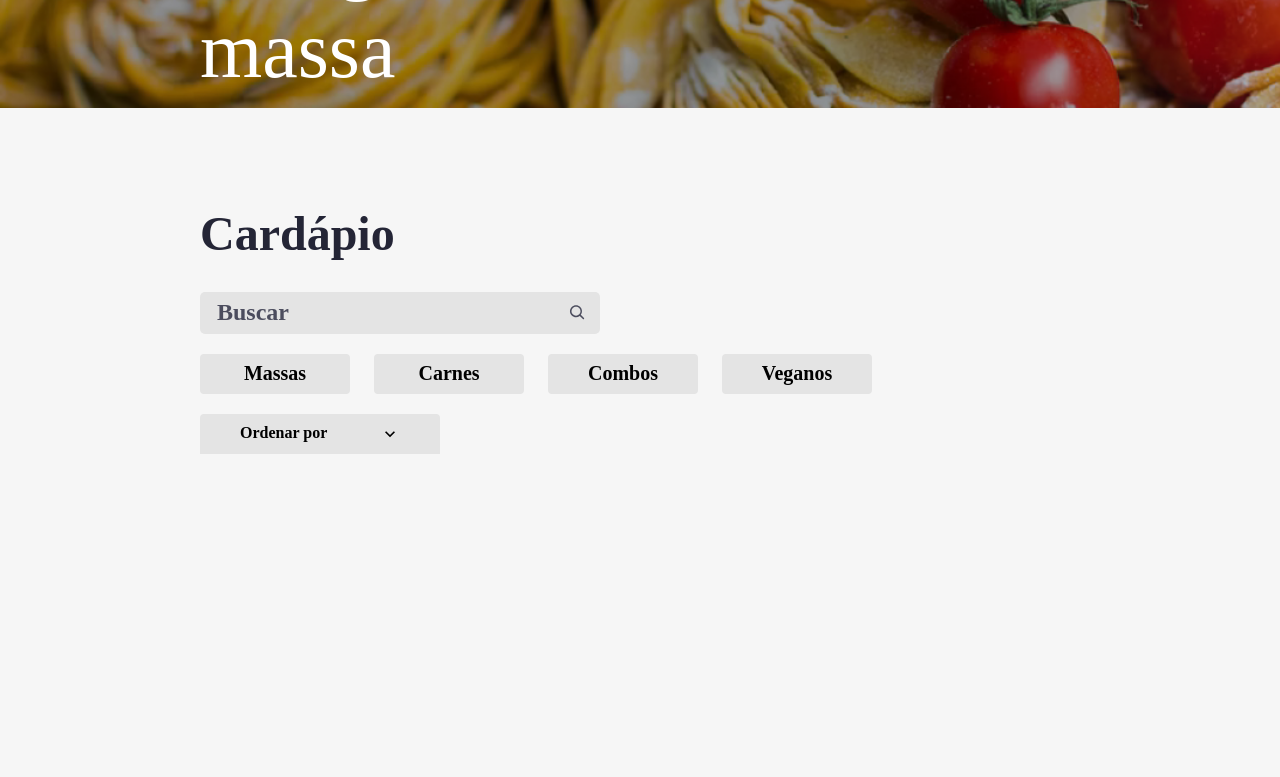
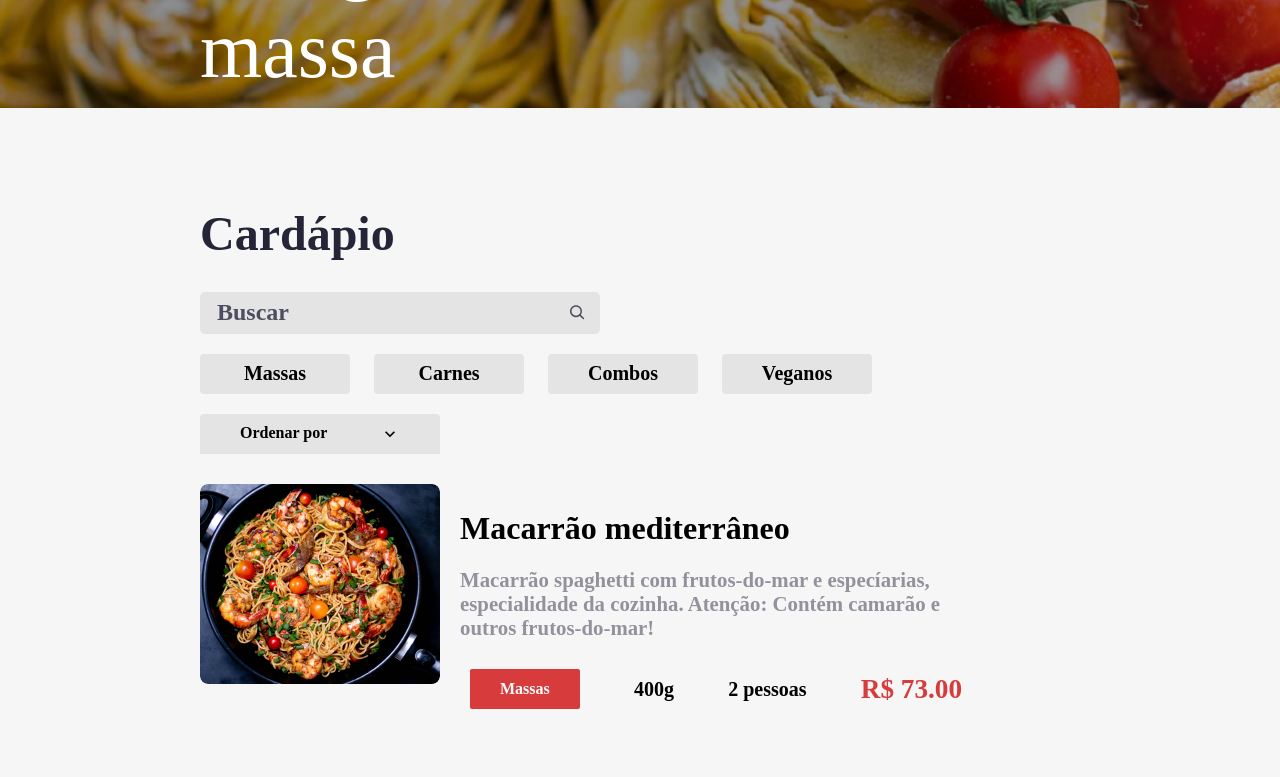
Before and after one commit to Luca-Ferri-Paschoal/aluroni, a React (Create React App) app: page / in a window 1280 px wide. Shown: the part 300-1077 px from the top of the page. Before the commit the page ends 834 px from the top, so only its background shows below. Built offline with nearby package versions, Linux system fonts and the light colour scheme; a web font is replaced by a local one.

Commit message:
Criando os componentes Item e Itens, as interfaces necessárias e a estilização

```diff
--- /dev/null
+++ b/src/interfaces/IItem.ts
@@ -0,0 +1,13 @@
+export default interface IItem {
+    title: string,
+    description: string,
+    photo: string,
+    size: number,
+    serving: number,
+    price: number,
+    id: number,
+    category: {
+      id: number,
+      label: string,
+    }
+}
--- /dev/null
+++ b/src/interfaces/IOpcao.ts
@@ -0,0 +1,4 @@
+export default interface IOpcao {
+    id: number;
+    label: string;
+}
--- a/src/pages/Cardapio/Filtros/index.tsx
+++ b/src/pages/Cardapio/Filtros/index.tsx
@@ -1,10 +1,6 @@
 import filtros from './filtros.json';
 import { FiltrosContainer } from './styled';
-
-type IOpcao = {
-    id: number;
-    label: string;
-}
+import IOpcao from 'interfaces/IOpcao';
 
 const Filtros = (props: {
     filtro: number | null,
--- /dev/null
+++ b/src/pages/Cardapio/Itens/Item/index.tsx
@@ -0,0 +1,45 @@
+import IItem from "interfaces/IItem";
+import { ItemContainer } from "./styled";
+
+const Item = (props: IItem) => {
+    const {
+        title,
+        description,
+        photo,
+        size,
+        serving,
+        price,
+        id,
+        category
+    } = props;
+
+    return (
+        <ItemContainer>
+            <div className='ItemContainer__imagem'>
+                <img src={photo} alt='imagem' />
+            </div>
+            <div className='ItemContainer__descricao'>
+                <div className='ItemContainer__titulo'>
+                    <h2>{title}</h2>
+                    <p>{description}</p>
+                </div>
+                <div className='ItemContainer__tags'>
+                    <div className={`ItemContainer__tipo ${category.label.toLowerCase()}`}>
+                        {category.label}
+                    </div>
+                    <div className='ItemContainer__porcao'>
+                        {size}g
+                    </div>
+                    <div className='ItemContainer__qtdpessoas'>
+                        {serving} pessoa{serving === 1 ? '' : 's'}
+                    </div>
+                    <div className='ItemContainer__valor'>
+                        R$ {price.toFixed(2)}
+                    </div>
+                </div>
+            </div>
+        </ItemContainer>
+    );
+}
+
+export default Item;
--- /dev/null
+++ b/src/pages/Cardapio/Itens/Item/styled.tsx
@@ -0,0 +1,107 @@
+import styled from 'styled-components';
+import { desktopXsm, mobile } from 'styles/breackpoints';
+import { carnes, combos, darkGrey, massas, red, veganos } from 'styles/variaveis';
+
+export const ItemContainer = styled.div`
+    display: flex;
+    flex-wrap: wrap;
+    width: 90%;
+
+    .ItemContainer__imagem {
+        min-width: 240px;
+        @media (max-width: ${desktopXsm}) {
+            width: 100%;
+        }
+
+        img {
+            border-radius: 8px;
+            width: 100%;
+        }
+    }
+
+    .ItemContainer__descricao {
+        display: flex;
+        flex: 1;
+        flex-direction: column;
+        flex-wrap: wrap;
+        justify-content: space-around;
+        padding: 0 20px;
+        @media (max-width: ${desktopXsm}) {
+            flex-direction: row;
+            margin-top: 20px;
+            padding: 0;
+        }
+    }
+
+    .ItemContainer__titulo {
+        h2 {
+            font-size: 2rem;
+            font-weight: bold;
+            margin-bottom: 20px;
+        }
+        p {
+            color: ${darkGrey};
+            font-size: 1.3rem;
+            font-weight: 600;
+            max-width: 600px;
+            margin-bottom: 20px;
+        }
+    }
+
+    .ItemContainer__tags {
+        display: flex;
+        flex-wrap: wrap;
+        justify-content: space-between;
+        margin-bottom: 20px;
+        max-width: 700px;
+        @media (max-width: ${desktopXsm}) {
+            justify-content: flex-end;
+        }
+        @media (max-width: ${mobile}) {
+            justify-content: flex-start;
+        }
+        > div {
+            margin: 10px;
+        }
+    }
+
+    .ItemContainer__tipo {
+        align-items: center;
+        border-radius: 2px;
+        display: flex;
+        font-weight: bold;
+        height: 40px;
+        justify-content: center;
+        padding: 10px 30px;
+    }
+
+    .massas {
+        background-color: ${massas};
+        color: white;
+    }
+    .carnes {
+        background-color: ${carnes};
+        color: white;
+    }
+    .combos {
+        background-color: ${combos};
+    }
+    .veganos {
+        background-color: ${veganos};
+    }
+
+    .ItemContainer__porcao,
+    .ItemContainer__qtdpessoas,
+    .ItemContainer__valor {
+      align-items: center;
+      display: flex;
+      font-size: 1.25rem;
+      font-weight: bold;
+      justify-content: center;
+    }
+
+    .ItemContainer__valor {
+      color: ${red};
+      font-size: 1.7rem;
+    }
+`;
--- /dev/null
+++ b/src/pages/Cardapio/Itens/index.tsx
@@ -0,0 +1,18 @@
+import cardapio from './itens.json';
+import Item from './Item';
+import { ItensContainer } from './styled';
+
+const Itens = () => {
+    return (
+        <ItensContainer>
+            {cardapio.map(item => (
+                <Item
+                    key={item.id}
+                    {...item}
+                />
+            ))}
+        </ItensContainer>
+    );
+}
+
+export default Itens;
--- /dev/null
+++ b/src/pages/Cardapio/Itens/itens.json
@@ -0,0 +1,119 @@
+[
+    {
+      "title": "Macarrão mediterrâneo",
+      "description": "Macarrão spaghetti com frutos-do-mar e especíarias, especialidade da cozinha. Atenção: Contém camarão e outros frutos-do-mar!",
+      "photo": "/assets/pratos/macarrao_mediterraneo.png",
+      "size": 400,
+      "serving": 2,
+      "price": 73.0,
+      "id": 1,
+      "category": {
+        "id": 1,
+        "label": "Massas"
+      }
+    },
+    {
+      "title": "Macarrão da casa",
+      "description": "Macarrão com frutos-do-mar e especíarias, especialidade da cozinha. Atenção: Contém camarão e outros frutos-do-mar!",
+      "photo": "/assets/pratos/macarrao_da_casa.png",
+      "size": 400,
+      "serving": 2,
+      "price": 54.0,
+      "id": 2,
+      "category": {
+        "id": 1,
+        "label": "Massas"
+      }
+    },
+    {
+      "title": "Macarrão com chilli",
+      "description": "Macarrão fetuccine com molho de chilli e especiárias.",
+      "photo": "/assets/pratos/macarrao_com_chilli.png",
+      "size": 350,
+      "serving": 1,
+      "price": 58.0,
+      "id": 3,
+      "category": {
+        "id": 1,
+        "label": "Massas"
+      }
+    },
+    {
+      "title": "Salada da casa com salmão grelhado",
+      "description": "Salada da casa (alface, rúcula, cenoura) com salmão.",
+      "photo": "/assets/pratos/salada_da_casa.png",
+      "size": 450,
+      "serving": 1,
+      "price": 42.0,
+      "id": 4,
+      "category": {
+        "id": 2,
+        "label": "Carnes"
+      }
+    },
+    {
+      "title": "Bife com batatas",
+      "description": "Bife de boi (150g) na chapa, com batatas fritas. Acompanha arroz e molhos.",
+      "photo": "/assets/pratos/bife_com_batatas.png",
+      "size": 550,
+      "serving": 2,
+      "price": 86.0,
+      "id": 5,
+      "category": {
+        "id": 2,
+        "label": "Carnes"
+      }
+    },
+    {
+      "title": "Picanha picada com legumes e massa",
+      "description": "400g de picanha picada, com legumes grelhados e massa escolhida pelo cliente.",
+      "photo": "/assets/pratos/picanha_picada.png",
+      "size": 850,
+      "serving": 3,
+      "price": 123.0,
+      "id": 6,
+      "category": {
+        "id": 3,
+        "label": "Combos"
+      }
+    },
+    {
+      "title": "Lasagna vegana (carne de soja)",
+      "description": "Lasagna 100% vegana feita com carne de soja e massa especial.",
+      "photo": "/assets/pratos/lasagna_vegana.png",
+      "size": 350,
+      "serving": 1,
+      "price": 45.0,
+      "id": 7,
+      "category": {
+        "id": 4,
+        "label": "Veganos"
+      }
+    },
+    {
+      "title": "Salada especial",
+      "description": "Salada com abacate, manga, alface, grão de bico e muito mais.",
+      "photo": "/assets/pratos/salada_especial.png",
+      "size": 350,
+      "serving": 1,
+      "price": 37.0,
+      "id": 8,
+      "category": {
+        "id": 4,
+        "label": "Veganos"
+      }
+    },
+    {
+      "title": "Almôndegas",
+      "description": "Porção de almôndegas com sour cream, cebola e tempêros. Acompanha arroz ou massa.",
+      "photo": "/assets/pratos/almondegas.png",
+      "size": 740,
+      "serving": 3,
+      "price": 120.0,
+      "id": 9,
+      "category": {
+        "id": 3,
+        "label": "Combos"
+      }
+    }
+]
--- /dev/null
+++ b/src/pages/Cardapio/Itens/styled.tsx
@@ -0,0 +1,9 @@
+import styled from 'styled-components';
+
+export const ItensContainer = styled.div`
+    display: flex;
+    flex-direction: column;
+    flex-wrap: wrap;
+    gap: 40px;
+    width: 100%;
+`;
--- a/src/pages/Cardapio/index.tsx
+++ b/src/pages/Cardapio/index.tsx
@@ -4,6 +4,7 @@ import Buscador from './Buscador';
 import { Cabecalho, ExibeCardapio, Menu } from './styled';
 import Filtros from './Filtros';
 import Ordenador from './Ordenador';
+import Itens from './Itens';
 
 const Cardapio = () => {
     const [busca, setBusca] = useState('');
@@ -19,7 +20,11 @@ const Cardapio = () => {
                 <div className='Cabecalho__texto'>A casa do código e da massa</div>
             </Cabecalho>
             <ExibeCardapio>
-                <h3 className='ExibeCardapio__titulo'>Cardápio</h3>
+                <h3
+                    className='ExibeCardapio__titulo'
+                >
+                    Cardápio
+                </h3>
                 <Buscador
                     busca={busca}
                     setBusca={setBusca}
@@ -36,6 +41,7 @@ const Cardapio = () => {
                         setOrdenador={setOrdenador}
                     />
                 </div>
+                <Itens/>
             </ExibeCardapio>
         </main>
     );
--- a/src/pages/Cardapio/styled.tsx
+++ b/src/pages/Cardapio/styled.tsx
@@ -1,5 +1,5 @@
 import styled from 'styled-components';
-import backgroundImage from 'assets/cardapio-imgs/header.png';
+import backgroundImage from 'assets/header.png';
 import {
     dark, paddingHorizontal,
     paddingHorizontalMd,
--- a/src/styles/variaveis.ts
+++ b/src/styles/variaveis.ts
@@ -9,3 +9,7 @@ export const black = '#4c4d5e';
 export const lightGrey = '#f6f6f6';
 export const blue = '#282b57';
 export const red = '#d73b3b';
+export const massas = '#d73b3b';
+export const carnes = '#30201e';
+export const combos = '#e6c864';
+export const veganos = '#80aa40';
```
Also changed, not shown: src/assets/header.png (renamed from src/assets/cardapio-imgs/header.png).
